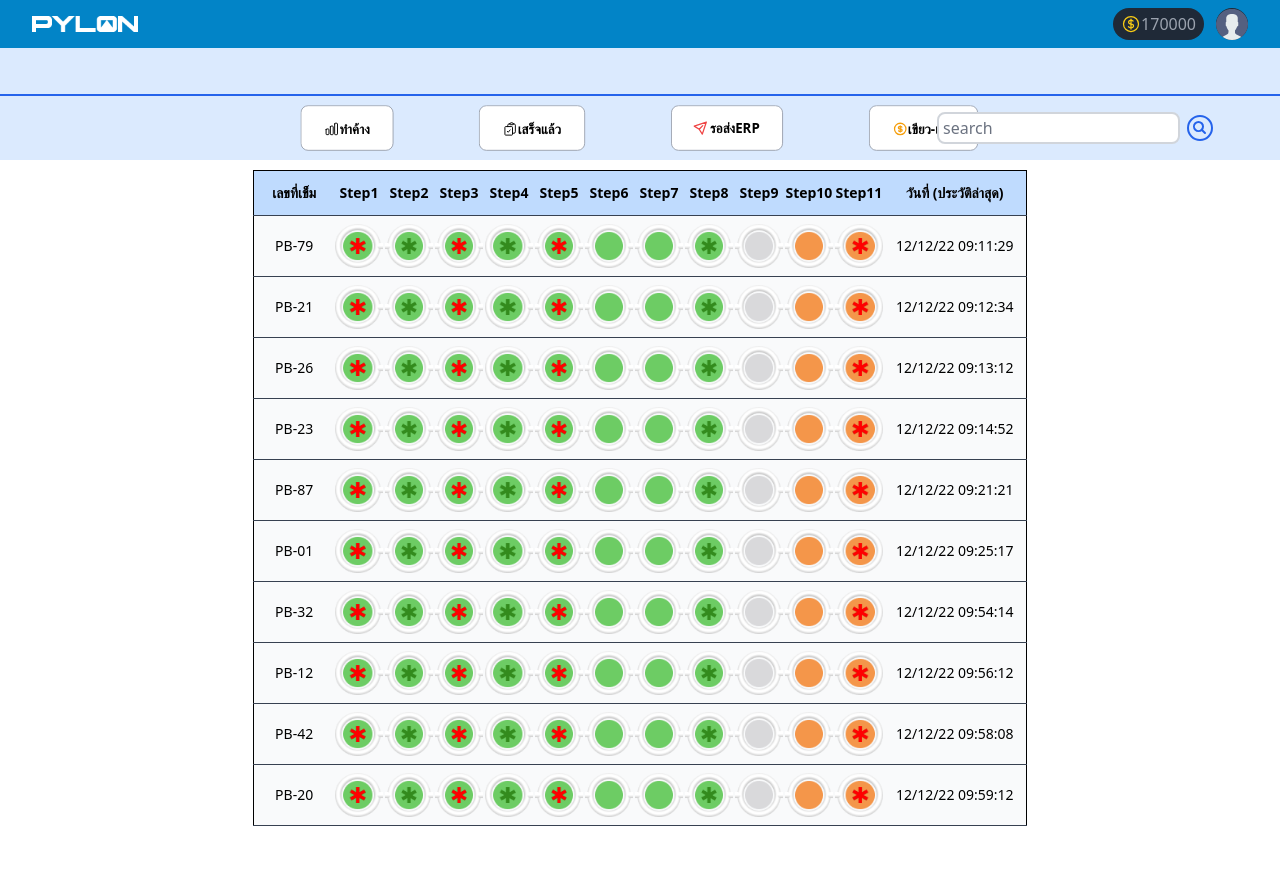
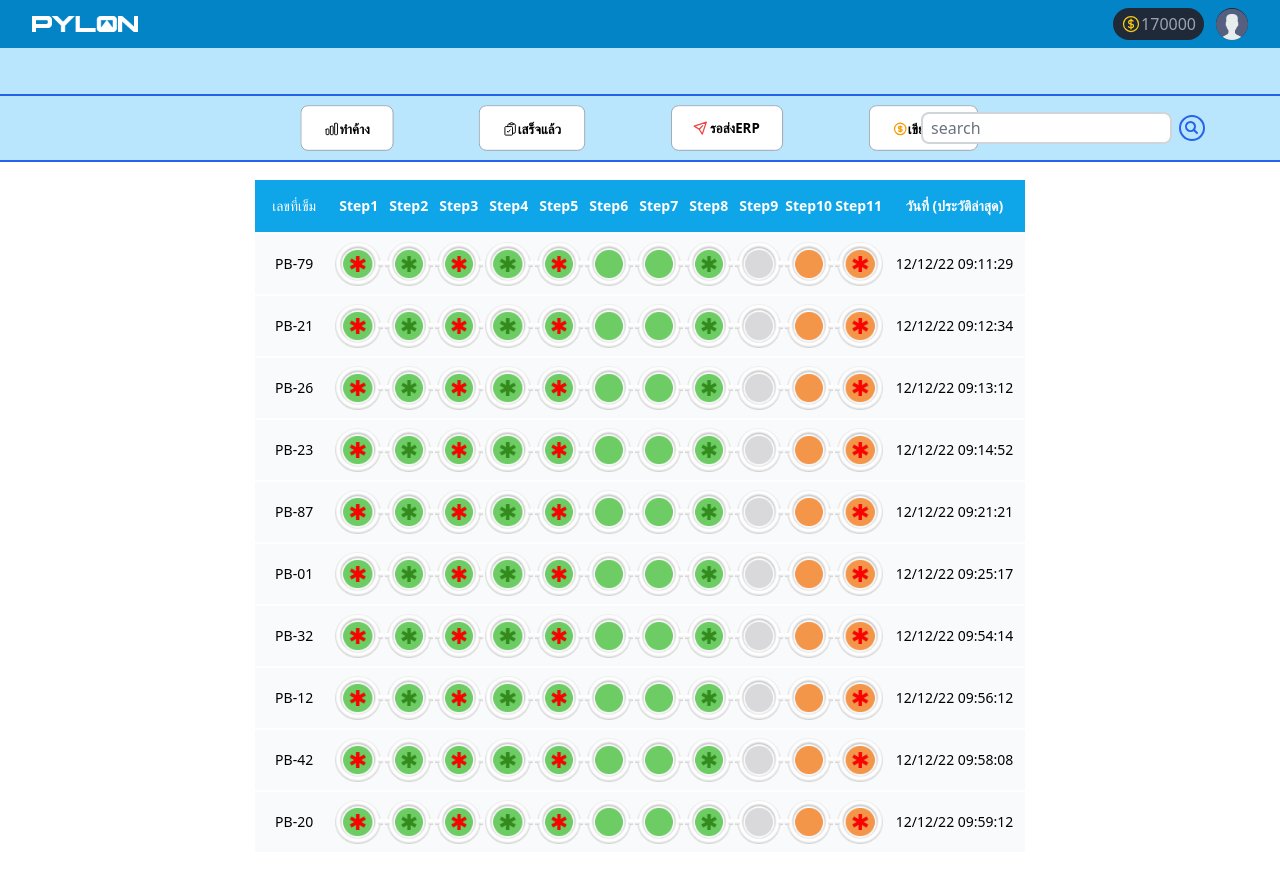
Before and after one commit to thatbeer/react_qcreport, a React (Create React App) app: page /1 in a window 1280 px wide. Before the commit the page ends 842 px from the top, so only its background shows below. Built offline with nearby package versions, Linux system fonts and the light colour scheme; sample sign-in values are in the browser's storage.

Commit message:
decorate ui of project page

```diff
--- a/src/components/Maincard.jsx
+++ b/src/components/Maincard.jsx
@@ -51,9 +51,9 @@ const Maincard = (props) => {
                     flex-inline justify-start items-center mx-auto" style={{width: "100%"}} >
                         <div
                             className="bg-green-400 duration-100 animate-pulse h-3  flex flex-start items-center justify-center
-                            text-md font-semibold text-white rounded-2xl"
+                            text-sm font-semibold text-white rounded-2xl"
                             style={{width: "89%"}}>
-                            <p>89%</p>
+                            <Link to={`/project?projectid=${projectid}&type=เสร็จแล้ว`} state={{...props}} >89%</Link>
                         </div>
                     </div>
                     <div className="px-2 block text-start text mx-auto w-auto ">
--- a/src/components/Subnavbar.jsx
+++ b/src/components/Subnavbar.jsx
@@ -25,7 +25,7 @@ const Subnavbar = (props) => {
 
   return (
     <>
-        <div className='relatvie mx-auto  min-h-[40px] bg-blue-100 border-b-2 border-blue-600'>
+        <div className='relatvie mx-auto  min-h-[40px]  border-b-2 bg-sky-200 border-blue-600'>
             <div className='flex px-6 mx-auto py-1 justify-center items-center '>
                 <div className={`flex flex-col mx-auto items-center ${ isProjectPage ? "w-full" : "w-3/4"}
                 justify-center sm:justify-start sm:items-stretch text-xl font-bold mt-2 lg:m-0 sm:mt-0`}>
--- a/src/page/ProjectPage.jsx
+++ b/src/page/ProjectPage.jsx
@@ -101,9 +101,15 @@ function ProjectPage() {
   return (
     <>
         <div className="w-full flex flex-col flex-grow h-screen relative lg:top-10 top-14">
-            <div className='fixed top-[48px] w-full items-center mx-auto bg-blue-100 h-[50px] z-30 py-2  '>
+            <div className='fixed top-[48px] w-full items-center mx-auto bg-sky-200 h-[50px] z-30 py-2  '>
+
+                {/* -----------------------------------------------Sub Navigator----------------------------------------------- */}
                 <Subnavbar titleback={false} isProjectPage={true} PName={state?.projName}/>
-                <div className='flex flex-col lg:flex-row mx-auto items-center py-2 bg-blue-100'>
+
+
+
+                {/* -----------------------------------------------Filter Container----------------------------------------------- */}
+                <div className='flex flex-col lg:flex-row mx-auto items-center py-2 bg-sky-200 border-b-2 border-blue-600'>
                     {/* filter bar for pc */}
                     <div className=' w-1/3 justify-center hidden xl:flex mx-auto '>
                         <button onClick={() => {setFilter("ทำค้าง")}}                value={"ทำค้าง"}
@@ -112,9 +118,9 @@ function ProjectPage() {
                             border border-gray-400 py-4 px-6 rounded-lg`}>
                                <ChartBarIcon className='w-4 h-4 relative left-0' /> ทำค้าง
                         </button>
-                        <button onClick={() => {setFilter("เสร็จแล้้ว")}}                value={"เสร็จแล้ว"}
+                        <button onClick={() => {setFilter("เสร็จแล้ว")}}                value={"เสร็จแล้ว"}
                             className={`btn btn-primary mx-10 focus:bg-green-200
-                            ${  filter === "เสร็จแล้้ว" ? "bg-green-300" : "bg-white"  }
+                            ${  filter === "เสร็จแล้ว" ? "bg-green-300" : "bg-white"  }
                             border border-gray-400 py-4 px-6 rounded-lg`}>
                                <ClipboardDocumentCheckIcon className='w-4 h-4 relative left-0' /> เสร็จแล้ว
                         </button>
@@ -134,9 +140,9 @@ function ProjectPage() {
                         </button>
                     </div>
                     {/* search bar section */}
-                    <div className='relative  xl:absolute xl:right-[3.5rem] flex  text-gray-700 mx-auto xl:mx-2'>
+                    <div className='relative p-2  xl:absolute xl:right-[3.5rem] flex  text-gray-700 mx-auto xl:mx-2'>
                         <input type={'search'} name="search" placeholder='search'
-                            className='border-2 lg:w-full  border-gray-300 bg-white h-8  px-1 rounded-lg focus:outline-none'/>
+                            className='border-2 lg:w-full font-medium border-gray-300 bg-white h-8  px-2 rounded-lg focus:outline-none'/>
                         <button type='submit' className='relative '>
                             <MagnifyingGlassCircleIcon onClick={() => console.log('click search')} className='w-8 h-8 ml-1 text-blue-600 hover:text-blue-300 focus:ring-2 focus:ring-offset-2 focus:ring-white' />
                         </button>
@@ -153,7 +159,7 @@ function ProjectPage() {
                         </button>
                         <button onClick={() => {setFilter("เสร็จแล้ว")}}                value={"เสร็จแล้ว"}
                             className={`btn btn-primary mx-1 focus:bg-green-200
-                            ${  filter === "เสร็จแล้้ว" ? "bg-green-300" : "bg-white"  }
+                            ${  filter === "เสร็จแล้ว" ? "bg-green-300" : "bg-white"  }
                             border border-gray-400 py-2 px-2 rounded-lg`}>
                                  <ClipboardDocumentCheckIcon className='w-4 h-4 relative -left-1' />เสร็จแล้ว
                         </button>
@@ -175,16 +181,14 @@ function ProjectPage() {
 
 
 
-            {/* Body Container */}
-
-
-            <div className='flex flex-1 mx-auto mt-8 lg:mt-4 pt-[64px]'>
+            {/* -----------------------------------------------Table  Container----------------------------------------------- */}
+            <div className='flex flex-1 mx-auto mt-14 lg:mt-6 pt-[64px]'>
                 <main role="main" className="flex flex-col w-screen h-full  px-2 pt-[50px] lg:pt-[50px] mb-4">
                     <div className='overflow-x-auto mx-0 lg:mx-auto '>
-                        <table className=" w-full overflow-x-auto border border-black bg-gray-50">
-                            <thead className='bg-blue-200'>
+                        <table className=" w-full overflow-x-auto border-2 border-white bg-gray-50">
+                            <thead className='bg-sky-500 text-white '>
                                 <tr>
-                                    <th className='p-3 min-w-[80px] text-sm  text-center  '>เลขที่เข็ม</th>
+                                    <th className='p-2 lg:p-4  min-w-[80px] text-sm  text-center font-medium '>เลขที่เข็ม</th>
                                     <th className='px-1 text-sm  text-center   '>Step1</th>
                                     <th className='px-1 text-sm  text-center   '>Step2</th>
                                     <th className='px-1 text-sm  text-center   '>Step3</th>
@@ -196,13 +200,13 @@ function ProjectPage() {
                                     <th className='px-1 text-sm  text-center   '>Step9</th>
                                     <th className=' text-sm  text-center   '>Step10</th>
                                     <th className=' text-sm  text-center   '>Step11</th>
-                                    <th className='p-3 text-sm  text-center  '>วันที่ (ประวัติล่าสุด)</th>
+                                    <th className='p-2 text-sm  text-center  '>วันที่ (ประวัติล่าสุด)</th>
                                 </tr>
                             </thead>
                             <tbody>
                                 {/* Real table */}
                                 { projectListX ? projectListX.map((list) => (
-                                    <tr key={list.pileno}  className="text-center border-y border-gray-700 rounded-t  my-auto items-center justify-center">
+                                    <tr key={list.pileno}  className="text-center border-y-2 border-white rounded-t  my-auto items-center justify-center font-medium">
                                         <td className='p-3 mx-auto my-1 text-sm    '>
                                             <Link to={`/project/report?pileid=${list.pileno}`} title={`pileId${list.pileno}`}
                                                  state={{...state}}
```
